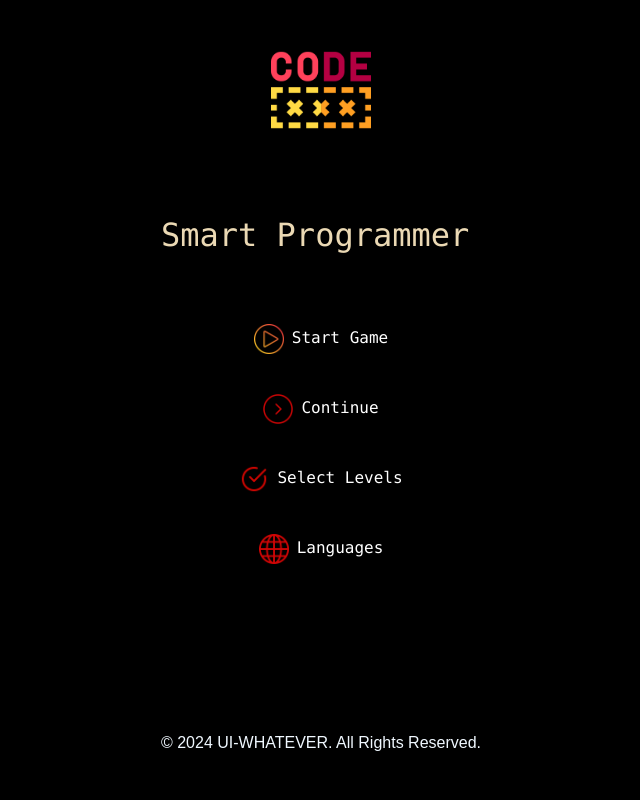
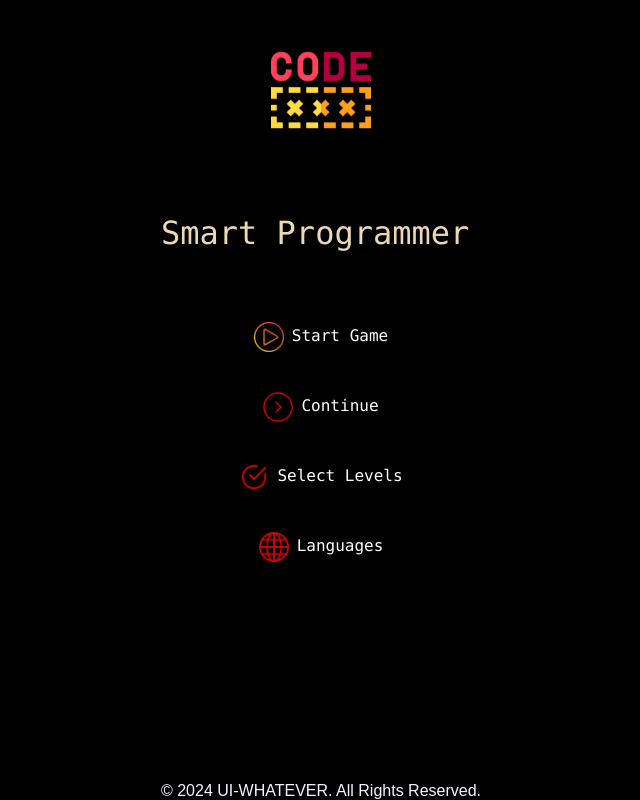
Before and after one commit to shiqi0515/UI-Whatever, a React (Create React App) app: page / in a window 1280 px wide. Shown: the whole page, without its empty margins (319-959 px from the left). Built offline with nearby package versions, Linux system fonts and the light colour scheme.

Commit message:
Update footer margin-top in Footer.css

```diff
--- a/src/style/Footer.css
+++ b/src/style/Footer.css
@@ -5,7 +5,8 @@
   width: 100%;
 
 }
+
 .footer-content {
-    margin-top: 150px;
+  margin-top: 200px;
   font-size: 16px;
 }
```
Lines whose indentation alone changed are shown as unchanged.
